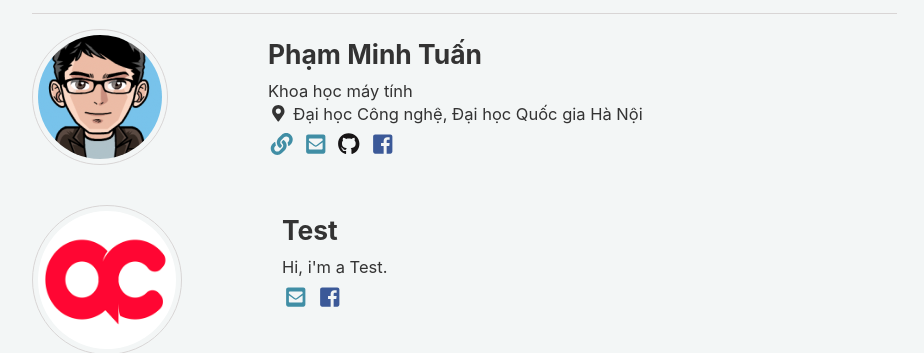
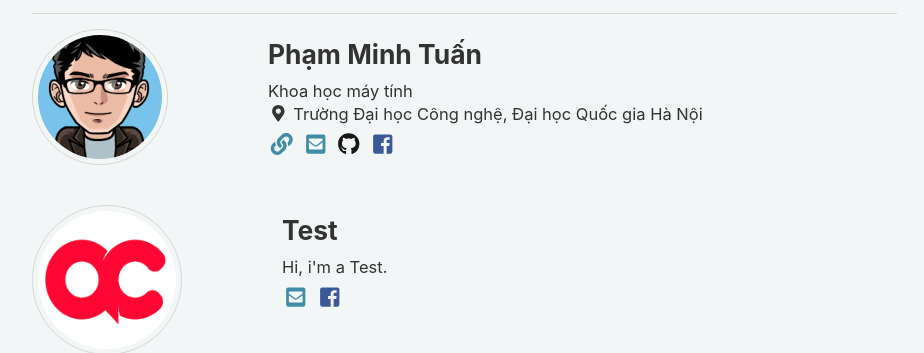
Before and after one commit to testvon/amcblog.github.io, a Jekyll site: the page built from _pages/member-archive.html, in a window 1280 px wide and 900 px high, scrolled down 934 px. Shown: the part 156-509 px from the top of the window, without its empty margins (140-1064 px from the left). Built offline with Jekyll 4.4.1, drawn with Linux system fonts in a browser that asks for light colours; nearby versions of some CDN libraries.

Commit message:
Update members.yml

```diff
--- a/_data/members.yml
+++ b/_data/members.yml
@@ -4,7 +4,7 @@ von:
   email: "tuanpm.amc@gmail.com"
   github: "https://github.com/iamvon"
   bio: "Khoa học máy tính"
-  location: "Đại học Công nghệ, Đại học Quốc gia Hà Nội"
+  location: "Trường Đại học Công nghệ, Đại học Quốc gia Hà Nội"
   avatar: "/assets/img/admin.png"
   facebook: "https://www.facebook.com/this.is.von"
   group: "chuyenmon"
```
